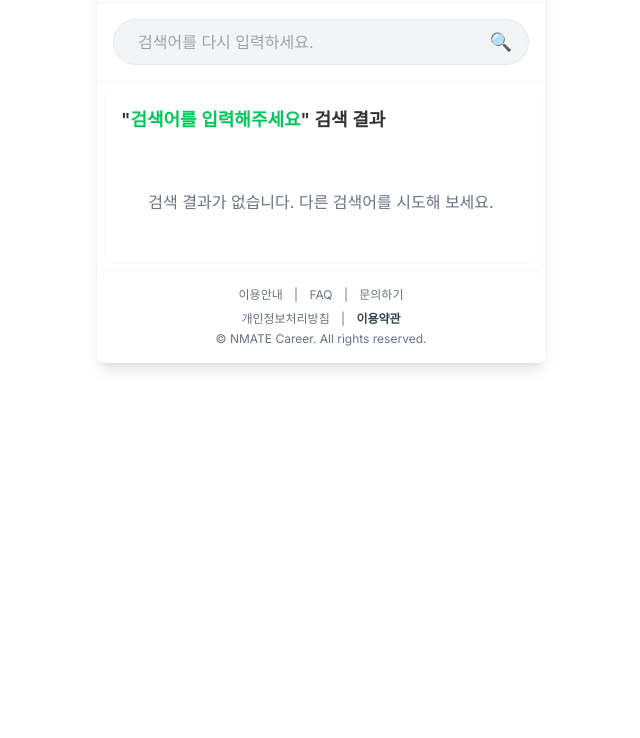
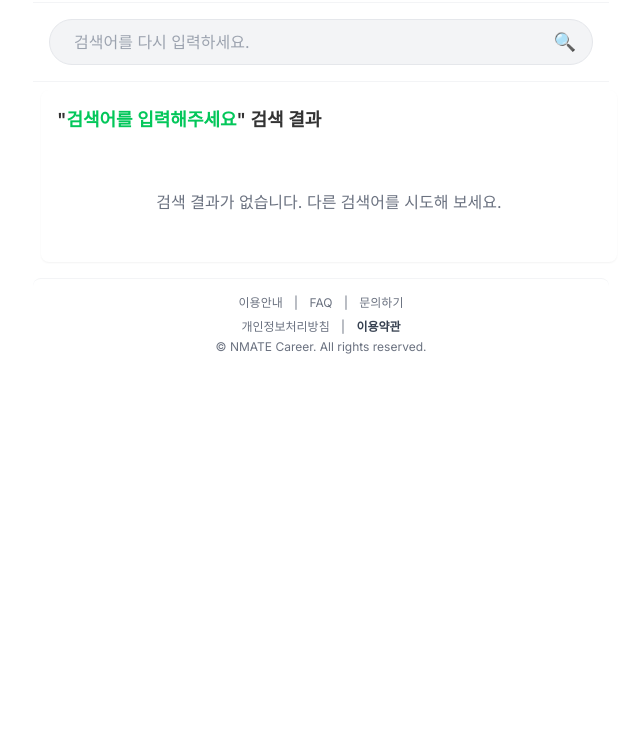
Before and after one commit to niteoowl/N-MATE-CAREER, a plain HTML site: page search.html in a window 1280 px wide. Shown: the part 62-800 px from the top of the page, without its empty margins (319-959 px from the left). Drawn offline with nearby package versions, Linux system fonts and the light colour scheme.

Commit message:
Update search.html

```diff
--- a/search.html
+++ b/search.html
@@ -12,6 +12,12 @@
             font-family: 'Inter', sans-serif;
             background-color: #ffffff; /* PC에서도 모바일과 동일한 UI를 위해 배경색을 흰색으로 변경 */
             color: #333;
+            margin: 0;
+            padding: 0;
+            box-sizing: border-box;
+            display: flex;
+            flex-direction: column;
+            min-height: 100vh;
         }
         .nmate-green {
             color: #03c75a;
@@ -32,12 +38,30 @@
             0% { transform: rotate(0deg); }
             100% { transform: rotate(360deg); }
         }
+
+        /* 메인 콘텐츠 컨테이너 스타일 - 더보기 페이지와 동일한 여백 및 최대 너비 적용 */
+        .main-content-container {
+            flex-grow: 1;
+            display: flex;
+            flex-direction: column;
+            align-items: flex-start; /* Aligns content to the left */
+            max-width: 36rem; /* Max width for content (reduced from 42rem) */
+            margin-left: auto;
+            margin-right: auto;
+            width: 100%;
+            padding-bottom: 70px; /* Space for fixed bottom navigation */
+        }
+
+        /* 하단 내비게이션 바를 위한 스타일 (search_page에는 없으므로 추가하지 않음) */
+        /* 그러나 futureproofing을 위해 주석으로 남겨둠. */
+        /* .nav-item { ... } */
     </style>
 </head>
 <body class="min-h-screen">
-    <div class="max-w-md mx-auto bg-white shadow-lg rounded-b-lg overflow-hidden">
+    <!-- 메인 콘텐츠 컨테이너 추가 -->
+    <div class="main-content-container">
         <!-- Header Section - Consistent with Naver clone -->
-        <header class="flex items-center justify-between p-4 bg-white border-b border-gray-100">
+        <header class="flex items-center justify-between p-4 bg-white border-b border-gray-100 w-full">
             <div class="flex items-center space-x-2">
                 <!-- NMATE Logo/Title -->
                 <div class="font-bold text-2xl nmate-green">NMATE 진로</div>
@@ -49,7 +73,7 @@
         </header>
 
         <!-- Search Bar on Search Results Page -->
-        <div class="p-4 bg-white border-b border-gray-100">
+        <div class="p-4 bg-white border-b border-gray-100 w-full">
             <div class="flex items-center bg-gray-100 rounded-full px-4 py-2 border border-gray-200">
                 <input type="text" id="searchResultInput" placeholder="검색어를 다시 입력하세요." class="flex-grow bg-transparent outline-none text-base pl-2">
                 <button id="searchResultButton" class="ml-2 nmate-green font-bold text-lg">🔍</button>
@@ -57,7 +81,7 @@
         </div>
 
         <!-- Search Results Section -->
-        <main class="bg-white my-2 rounded-lg mx-2 p-4 shadow-sm">
+        <main class="bg-white my-2 rounded-lg mx-2 p-4 shadow-sm w-full">
             <h2 class="text-lg font-semibold mb-4">"<span id="currentSearchQuery" class="nmate-green"></span>" 검색 결과</h2>
             <div id="loadingIndicator" class="flex justify-center items-center py-8 hidden">
                 <div class="loader mr-3"></div>
@@ -112,7 +136,7 @@
         </main>
 
         <!-- Footer Section - Consistent with Naver clone -->
-        <footer class="bg-white mt-2 p-4 text-center text-xs text-gray-500 border-t border-gray-100 rounded-t-lg">
+        <footer class="bg-white mt-2 p-4 text-center text-xs text-gray-500 border-t border-gray-100 rounded-t-lg w-full">
             <p class="mb-2">
                 <a href="#" class="mx-2">이용안내</a> |
                 <a href="#" class="mx-2">FAQ</a> |
@@ -125,6 +149,9 @@
             <p>&copy; NMATE Career. All rights reserved.</p>
         </footer>
     </div>
+    <!-- Fixed bottom navigation bar - 검색 결과 페이지에는 없으므로 제거 -->
+    <!-- <nav class="fixed bottom-0 left-0 right-0 bg-white p-3 border-t border-gray-300 max-w-xl mx-auto w-full z-10"> ... </nav> -->
+
 
     <script>
         document.addEventListener('DOMContentLoaded', async () => {
@@ -223,7 +250,6 @@
                     };
 
                     const apiKey = "AIzaSyCIg1Hlmhm4ZYPi6TtPBqkhXsJJsdXJfWY";
-                    // Gemini 2.0 Flash 모델로 변경
                     const apiUrl = `https://generativelanguage.googleapis.com/v1beta/models/gemini-2.0-flash:generateContent?key=${apiKey}`;
 
                     const response = await fetch(apiUrl, {
```
